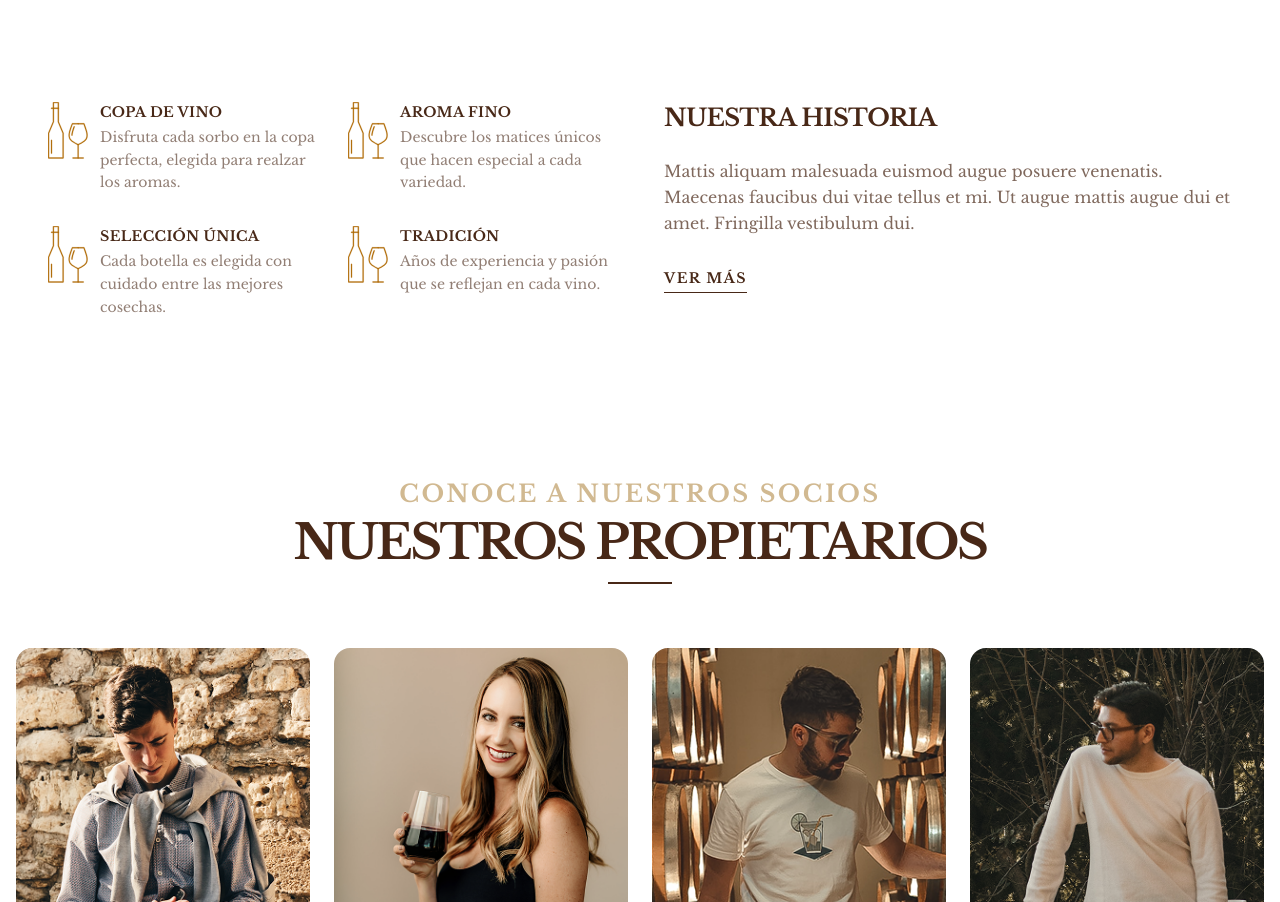
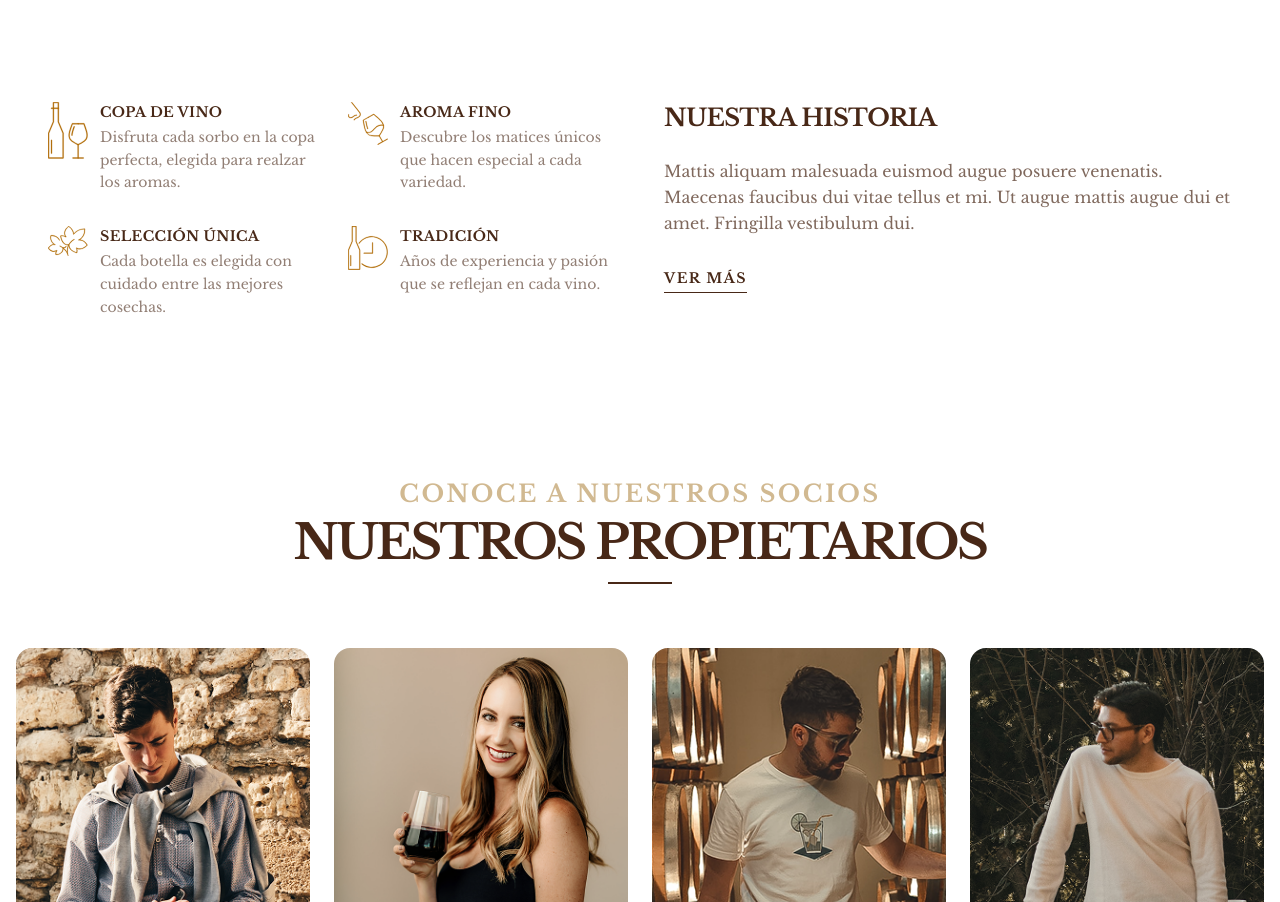
Before and after one commit to Krpardo27/landing-wine, a Next.js app: page / in a window 1280 px wide. Shown: the part 4138-5040 px from the top of the page. Built offline with nearby package versions, Linux system fonts and the light colour scheme.

Commit message:
Se corrigen íconos en gallery

```diff
--- a/src/components/sections/home/Gallery.tsx
+++ b/src/components/sections/home/Gallery.tsx
@@ -294,8 +294,8 @@ export default function Gallery() {
             >
               <motion.div variants={iconImgVariants} className="shrink-0">
                 <Image
-                  src="/images/gallery/icons-1.svg"
-                  alt="Icon description"
+                  src={icon.src}
+                  alt={icon.name}
                   width={40}
                   height={40}
                   style={{ height: 'auto' }}
```
